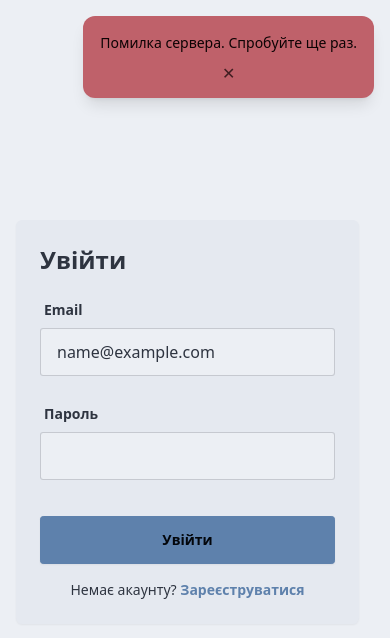
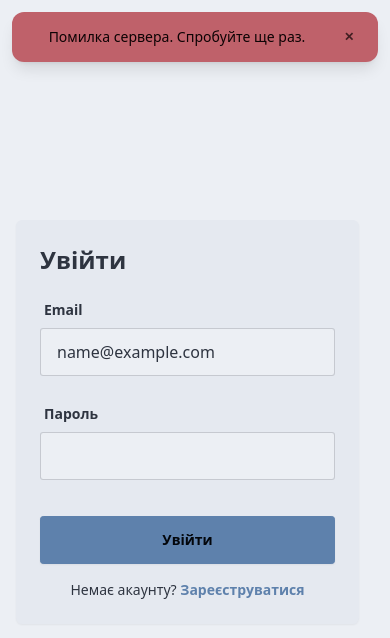
Before and after one commit to Wypa712/NorgeOrd, a React (Vite) app in the folder frontend/: page /login in a window 390 px wide. Both pictures are taken after typing "name@example.com", "Sample123" into the empty fields and a click on the button "Увійти". Shown: the top 638 px of the page. Built offline with nearby package versions, Linux system fonts and the light colour scheme; no server answers.

Commit message:
fix(frontend): keep mobile toast actions inline

```diff
--- a/frontend/src/components/Toaster.tsx
+++ b/frontend/src/components/Toaster.tsx
@@ -12,20 +12,20 @@ export default function Toaster() {
   if (toasts.length === 0) return null;
 
   return (
-    <div className="toast toast-top toast-end z-50 gap-2 p-4">
+    <div className="toast toast-top toast-end z-50 gap-2 p-3 sm:p-4">
       {toasts.map((t) => (
         <div
           key={t.id}
-          className={`alert ${alertClass[t.type]} w-fit max-w-sm items-start gap-3 rounded-xl shadow-lg transition-all duration-500 ${
+          className={`alert ${alertClass[t.type]} flex w-[calc(100vw-1.5rem)] max-w-sm flex-nowrap items-center gap-3 rounded-xl px-4 py-3 shadow-lg transition-all duration-500 sm:w-fit ${
             t.visible ? 'opacity-100 translate-y-0' : 'opacity-0 -translate-y-2'
           }`}
           role="alert"
         >
-          <span className="min-w-0 flex-1 whitespace-normal break-words text-sm leading-5">
+          <span className="min-w-0 flex-1 truncate whitespace-nowrap text-sm leading-5">
             {t.message}
           </span>
           <button
-            className="shrink-0 opacity-70 hover:opacity-100 transition-opacity leading-none"
+            className="btn btn-ghost btn-xs btn-circle shrink-0 opacity-70 transition-opacity hover:opacity-100"
             onClick={() => {
               hideToast(t.id);
               setTimeout(() => removeToast(t.id), 500);
```
